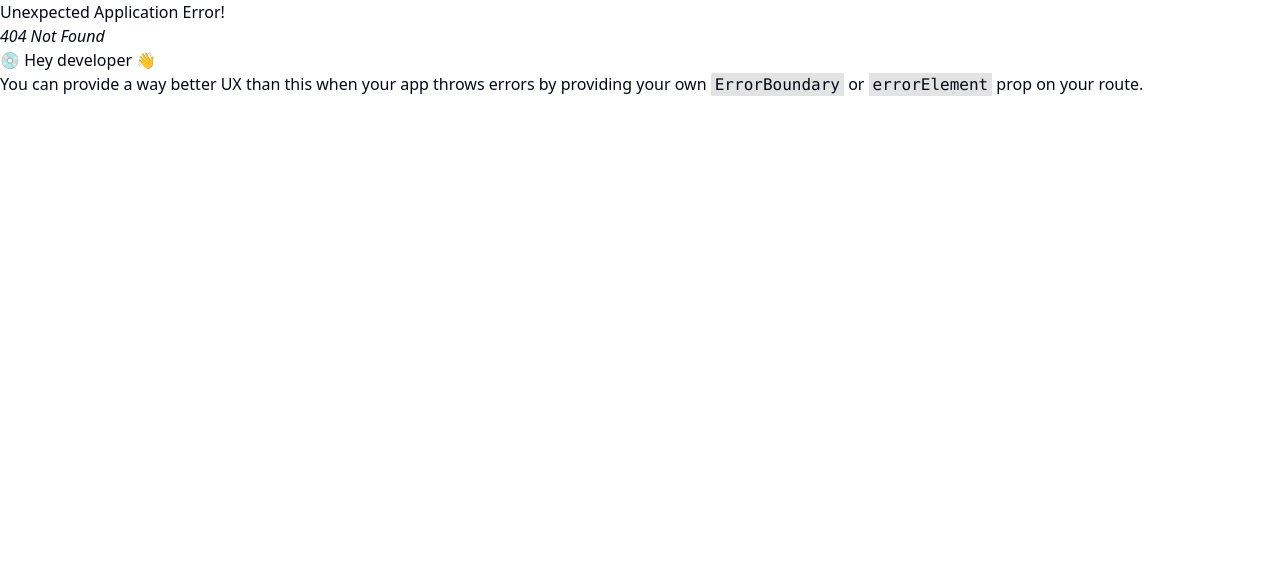
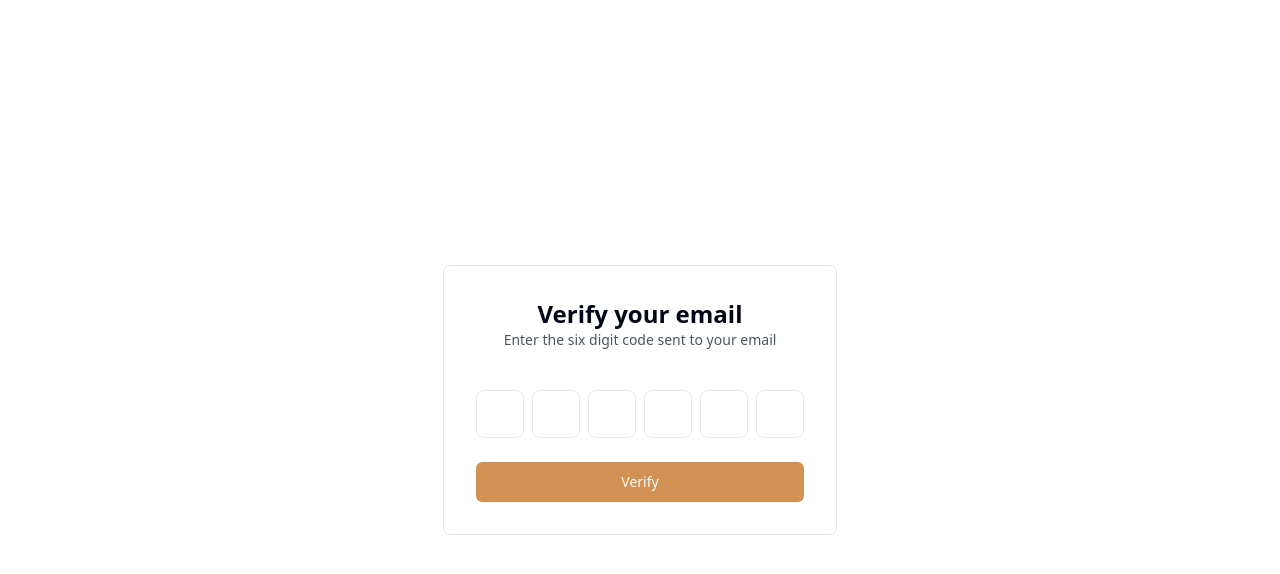
Before and after one commit to saifulislam-bd/food-delivery-app, a React (Vite) app in the folder client/: page /verify-email in a window 1280 px wide. Before the commit this address had no page. Shown: the top 574 px of the page. Built offline with nearby package versions, Linux system fonts and the light colour scheme.

Commit message:
add VerifyEmail component

```diff
--- a/client/src/App.tsx
+++ b/client/src/App.tsx
@@ -4,6 +4,7 @@ import Signup from "./auth/Signup";
 import MainLayout from "./MainLayout";
 import ForgotPassword from "./auth/ForgotPassword";
 import ResetPassword from "./auth/ResetPassword";
+import VerifyEmail from "./auth/VerifyEmail";
 
 const appRouter = createBrowserRouter([
   {
@@ -31,6 +32,10 @@ const appRouter = createBrowserRouter([
     path: "/reset-password",
     element: <ResetPassword />,
   },
+  {
+    path: "/verify-email",
+    element: <VerifyEmail />,
+  },
 ]);
 
 const App = () => {
--- /dev/null
+++ b/client/src/auth/VerifyEmail.tsx
@@ -0,0 +1,80 @@
+import { Button } from "@/components/ui/button";
+import { Input } from "@/components/ui/input";
+import { Loader2 } from "lucide-react";
+import { FC, useState, useRef, ChangeEvent, KeyboardEvent } from "react";
+
+const VerifyEmail: FC = () => {
+  const [otp, setOtp] = useState<string[]>(["", "", "", "", "", ""]);
+  const inputRef = useRef<HTMLInputElement[]>([]);
+
+  const handleChange = (index: number, value: string) => {
+    if (/^[a-zA-Z0-9]$/.test(value) || value === "") {
+      const newOtp = [...otp];
+      newOtp[index] = value;
+      setOtp(newOtp);
+    }
+    // move to the next otp field when  a digit is entered
+    if (value !== "" && index < 5) {
+      inputRef.current[index + 1].focus();
+    }
+  };
+  // move to the previous otp field when  a digit is deleted
+  const handleKeyDown = (index: number, e: KeyboardEvent<HTMLInputElement>) => {
+    if (e.key === "Backspace" && !otp[index] && index > 0) {
+      inputRef.current[index - 1].focus();
+    }
+  };
+
+  const loading = false;
+
+  return (
+    <div className="flex items-center justify-center h-screen w-full">
+      <div className="p-8 rounded-md max-w-md flex flex-col gap-10 border border-gray-200">
+        <div className="text-center">
+          <h1 className="font-extrabold text-2xl">Verify your email</h1>
+          <p className="text-sm text-gray-600">
+            Enter the six digit code sent to your email
+          </p>
+        </div>
+        <form className="">
+          <div className="flex justify-between gap-2">
+            {otp.map((letter: string, idx: number) => (
+              <Input
+                key={idx}
+                ref={(element) =>
+                  (inputRef.current[idx] = element as HTMLInputElement)
+                }
+                type="text"
+                maxLength={1}
+                onChange={(e: ChangeEvent<HTMLInputElement>) =>
+                  handleChange(idx, e.target.value)
+                }
+                onKeyDown={(e: KeyboardEvent<HTMLInputElement>) =>
+                  handleKeyDown(idx, e)
+                }
+                value={letter}
+                className="md:w-12 md:h-12 w-8 h-8 text-center text-sm md:text-2xl font-normal md:font-bold rounded-lg focus:outline-none focus:ring-2 focus:ring-indigo-500"
+              />
+            ))}
+          </div>
+          {loading ? (
+            <Button
+              disabled
+              className="w-full bg-orange hover:bg-hoverOrange mt-6"
+            >
+              <Loader2 className="h-4 w-4 mr-2  animate-spin" /> Please wait
+            </Button>
+          ) : (
+            <Button
+              type="submit"
+              className="w-full bg-orange hover:bg-hoverOrange mt-6"
+            >
+              Verify
+            </Button>
+          )}
+        </form>
+      </div>
+    </div>
+  );
+};
+export default VerifyEmail;
```
